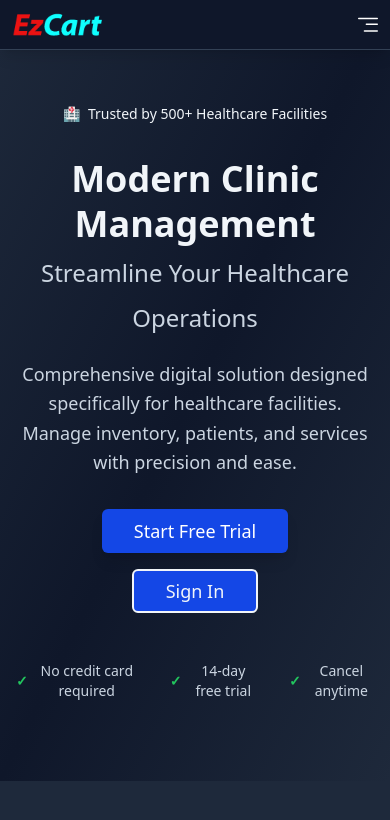
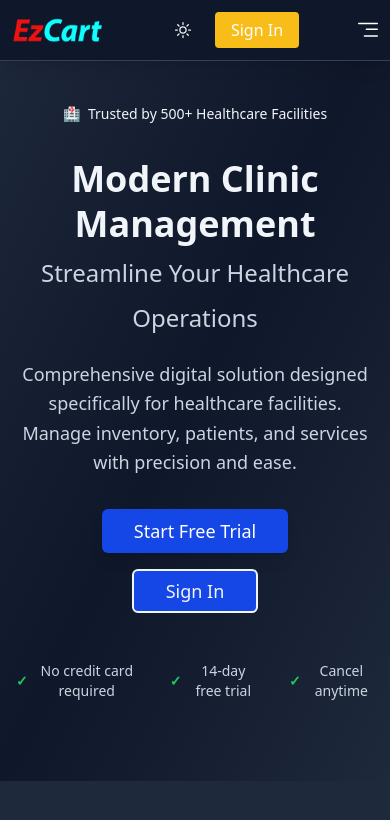
Before and after one commit to mymom0937/Eman-Medium-Clinic, a Next.js app: page / in a window 390 px wide. Shown: the top 820 px of the page. Built offline with nearby package versions, Linux system fonts and the light colour scheme; no server answers.

Commit message:
Fixed Desktop+ and mobile/tablet nav menu issues

```diff
--- a/components/Navbar.tsx
+++ b/components/Navbar.tsx
@@ -151,7 +151,7 @@ const Navbar = () => {
         </Link>
       </div>
 
-      {/* Desktop Menu */}
+      {/* Desktop Menu - Center */}
       <div className="desktop-menu hidden lg:flex items-center space-x-6">
         {/* Home */}
           <Link
@@ -212,7 +212,10 @@ const Navbar = () => {
           >
             Contact
           </Link>
+      </div>
 
+      {/* Right Side - Theme Toggle and Sign In */}
+      <div className="hidden lg:flex items-center space-x-4" style={{ display: 'flex' }}>
         {/* Theme toggle button */}
         <button
           onClick={toggleTheme}
```
